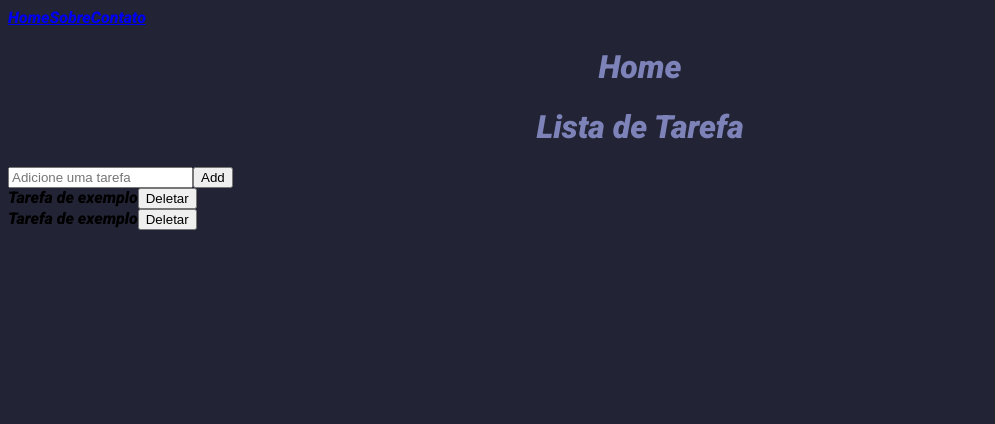
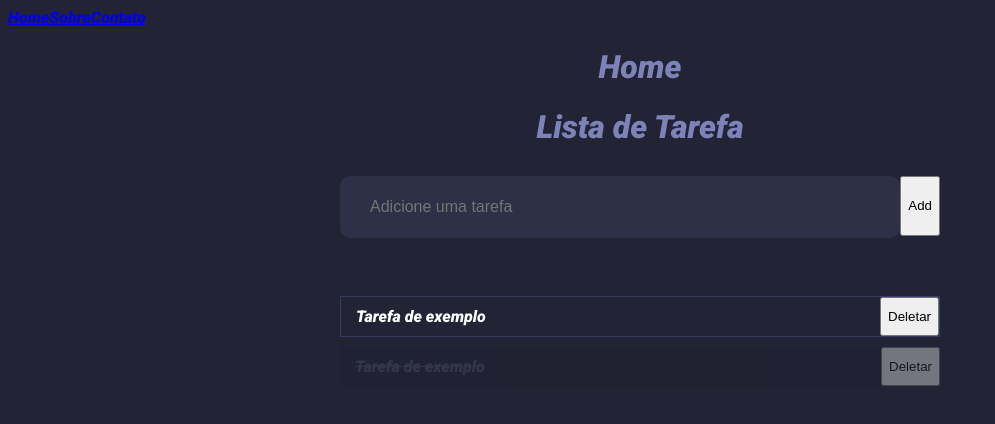
Before and after one commit to stellamaia/vite-react, a React (Vite) app: page / in a window 1280 px wide. Shown: the top 424 px of the page, without its empty margins (0-995 px from the left). Built offline with nearby package versions, Linux system fonts and the light colour scheme.

Commit message:
Implementação de estilização

```diff
--- a/src/TodoList.css
+++ b/src/TodoList.css
@@ -1,10 +1,142 @@
 @import url('https://fonts.googleapis.com/css2?family=Roboto:ital,wght@1,900&display=swap');
-body{
+
+body {
     background: #222435;
     font-family: 'Roboto', sans-serif;
 }
-h1{
+
+*:focus {
+    outline: none;
+}
+
+h1 {
     font-weight: 900;
     color: #7d83b9;
     text-align: center;
 }
+
+form {
+    display: flex;
+    position: relative;
+    width: 600px;
+    height: 60px;
+    margin: 30px auto;
+    margin-bottom: 60px;
+}
+
+input {
+    display: flex;
+    width: 100%;
+    height: 60px;
+    background: #2d3046;
+    border: none;
+    padding-left: 30px;
+    font-size: 16px;
+    border-radius: 10px;
+    color: white;
+}
+
+button.add {
+    position: absolute;
+    top: 0;
+    right: 0;
+    background: #363b65;
+    border: none;
+    color: white;
+    cursor: pointer;
+    padding: 20px 25px;
+    height: 61px;
+    border-top-right-radius: 10px;
+    border-bottom-right-radius: 10px;
+
+
+}
+
+button.add:hover {
+    color: white;
+    background: #363f88;
+}
+
+.listaTarefas {
+    display: flex;
+    justify-content: center;
+    flex-flow: column wrap;
+    width: 600px;
+    margin: auto;
+}
+
+.item {
+    display: flex;
+    justify-content: space-between;
+    border: 1px solid #363b65;
+    margin-bottom: 10px;
+    cursor: pointer;
+}
+
+.item:hover {
+    background: #151627;
+}
+
+.item span {
+    width: 100%;
+    color: white;
+    margin-right: 10px;
+    padding: 10px 15px;
+}
+
+.item.completo {
+    display: flex;
+    justify-content: space-between;
+    background: #1e1f2e;
+    border: none;
+    margin-bottom: 10px;
+    cursor: pointer;
+    opacity: 0.4;
+}
+
+.item.completo span {
+
+    width: 100%;
+    color: #4d506e;
+    margin-right: 10px;
+    padding: 10px 15px;
+    text-decoration: line-through;
+}
+
+button.del {
+    border: none;
+    background: none;
+    color: #4d506e;
+    padding: 15px;
+    cursor: pointer;
+}
+
+button.del:hover {
+    background: #ff004c;
+    border: none;
+    color: white;
+    padding: 15px;
+    cursor: pointer;
+}
+
+button.deleteAll {
+    border: 1px solid #ff004c;
+    background: none;
+    padding: 15px;
+    color: #ff004c;
+    font-weight: bold;
+    border-radius: 5px;
+}
+
+button.deleteAll:hover {
+
+    background: none;
+    cursor: pointer;
+}
+
+@media screen and (max-width: 900px) {
+    form {
+        width: 100%;
+    }
+
+}
```
